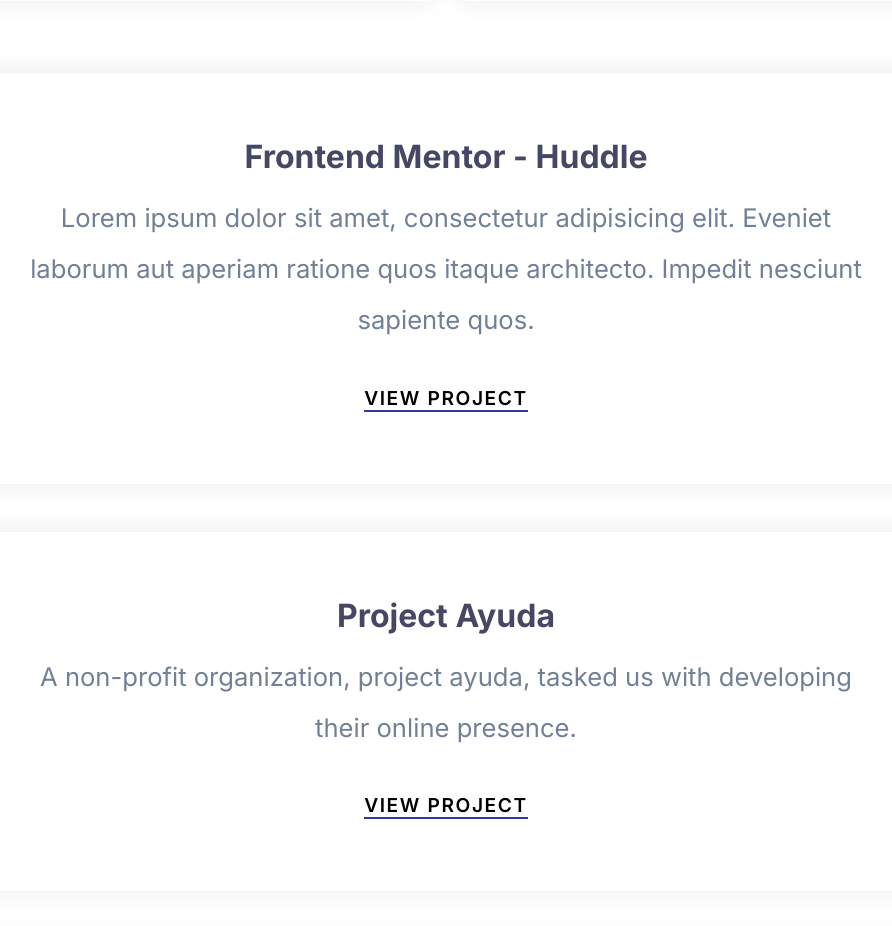
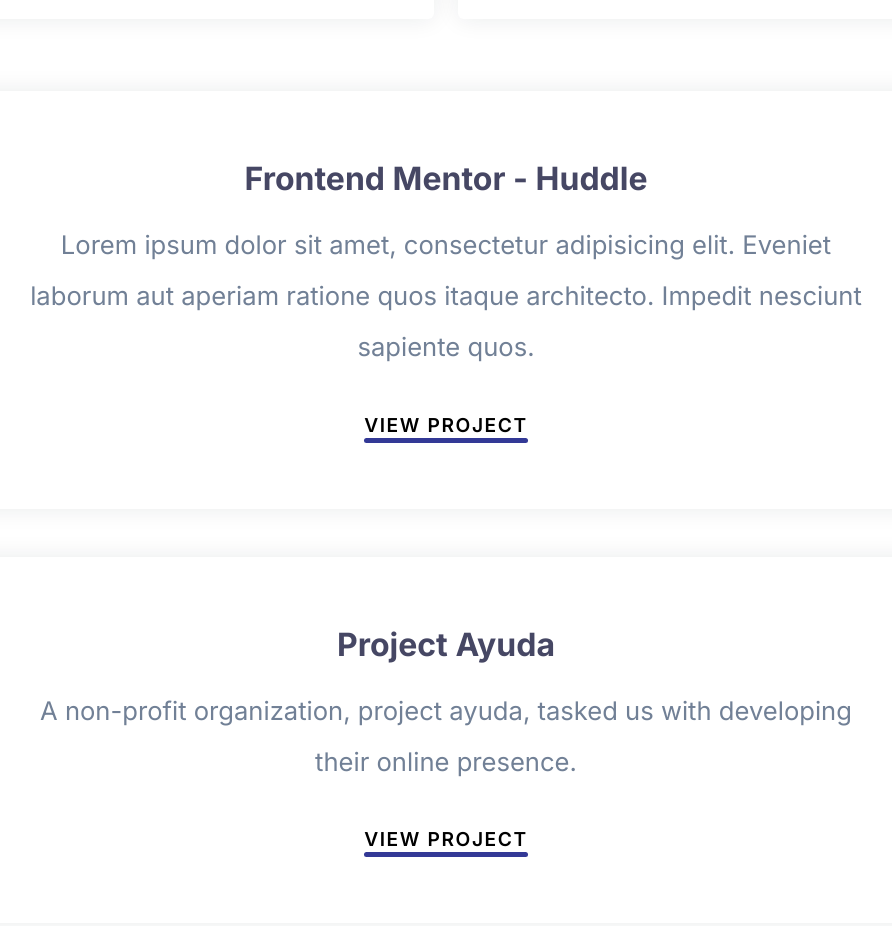
Before and after one commit to nefejames/auxano-digital, a plain HTML site: page index.html in a window 1280 px wide. Shown: the part 2400-3326 px from the top of the page, without its empty margins (194-1086 px from the left). Drawn offline with Linux system fonts and the light colour scheme.

Commit message:
changed h3 line-height

```diff
--- a/css/style.css
+++ b/css/style.css
@@ -14,12 +14,9 @@ body {
 h3 {
 	color: #464764;
 	font-size: 1.6rem;
+	line-height: 1.5;
 	text-transform: capitalize;
 	/*padding: 1rem 0 .2em;*/
-}
-
-h2,
-h3 {
 }
 
 p {
@@ -61,7 +58,24 @@ a.btn:not(.hero-cta) {
 	margin: 0.5rem 0;
 	position: relative;
 	outline: none;
-	border-bottom: 2px solid #333996;
+	position: relative;
+}
+
+a.btn:not(.hero-cta)::before {
+	content: "";
+	position: absolute;
+	left: 0;
+	bottom: 0;
+	top: 25px;
+	width: 100%;
+	height: 5px;
+	border-radius: 6px;
+	background: #333996;
+	transition: width 0.5s ease;
+}
+
+a.btn:not(.hero-cta):hover::before {
+	/* width: 100%; */
 }
 
 /* a.btn:not(.hero-cta):hover {
```
